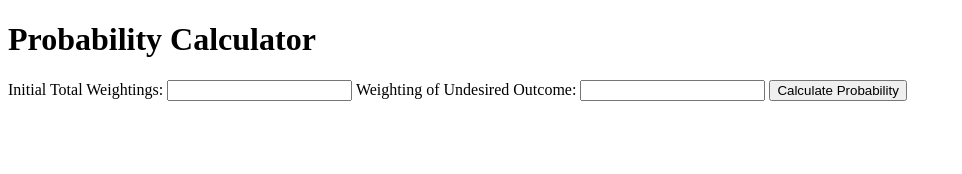
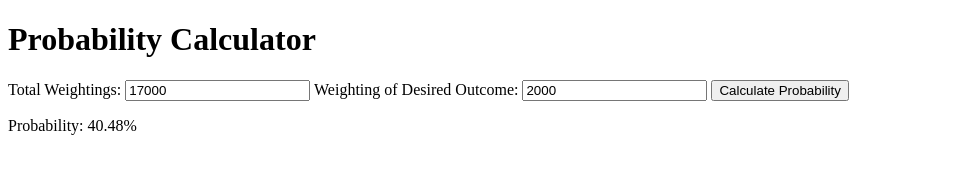
Before and after one commit to lyfeis/lyfeis.github.io, a plain HTML site: page vcc.html in a window 1280 px wide. Both pictures are taken after a click on the button "Calculate Probability". Shown: the whole page, without its empty margins (0-962 px from the left). Drawn offline with Linux system fonts and the light colour scheme.

Commit message:
Update vcc.html

```diff
--- a/vcc.html
+++ b/vcc.html
@@ -10,11 +10,11 @@
     <h1>Probability Calculator</h1>
 
     <form id="calculatorForm">
-        <label for="initialTotalWeightings">Initial Total Weightings:</label>
-        <input type="number" id="initialTotalWeightings" required>
+        <label for="TotalWeightings">Total Weightings:</label>
+        <input type="number" id="TotalWeightings" value="17000" required readonly>
 
-        <label for="weightingOfUndesiredOutcome">Weighting of Undesired Outcome:</label>
-        <input type="number" id="weightingOfUndesiredOutcome" required>
+        <label for="weightingOfDesiredOutcome">Weighting of Desired Outcome:</label>
+        <input type="number" id="weightingOfDesiredOutcome" value="2000" required readonly>
 
         <button type="button" onclick="calculateProbability()">Calculate Probability</button>
     </form>
@@ -24,24 +24,21 @@
     <script>
         function calculateProbability() {
             // Get user inputs
-            var initialTotalWeightings = parseFloat(document.getElementById("initialTotalWeightings").value);
-            var weightingOfUndesiredOutcome = parseFloat(document.getElementById("weightingOfUndesiredOutcome").value);
-
-            // Check if inputs are valid numbers
-            if (isNaN(initialTotalWeightings) || isNaN(weightingOfUndesiredOutcome)) {
-                alert("Please enter valid numbers.");
-                return;
-            }
+            var TotalWeightings = parseFloat(document.getElementById("TotalWeightings").value);
+            var weightingOfDesiredOutcome = parseFloat(document.getElementById("weightingOfDesiredOutcome").value);
 
             // Initialize probability and remaining weightings
             var probability = 0;
-            var remainingWeightings = initialTotalWeightings;
+            var remainingWeightings = TotalWeightings;
 
             // Calculate probability for each chance
             for (var i = 0; i < 3; i++) {
-                probability += ((remainingWeightings - weightingOfUndesiredOutcome) / remainingWeightings) * 100;
-                remainingWeightings -= weightingOfUndesiredOutcome; // Reduce total weightings
+                probability += (weightingOfDesiredOutcome / remainingWeightings);
+                remainingWeightings -= weightingOfDesiredOutcome; // Reduce total weightings
             }
+
+            // Convert probability to percentage
+            probability *= 100;
 
             // Display the result
             document.getElementById("result").innerHTML = "Probability: " + probability.toFixed(2) + "%";
```
